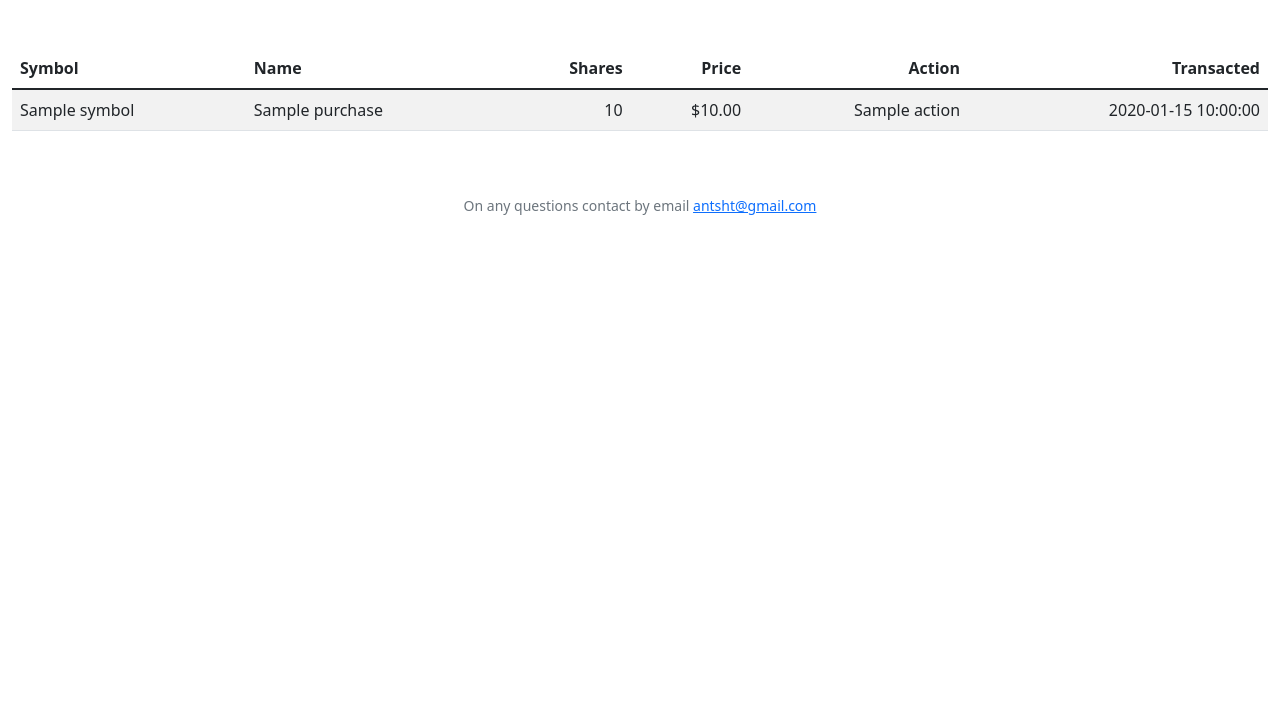
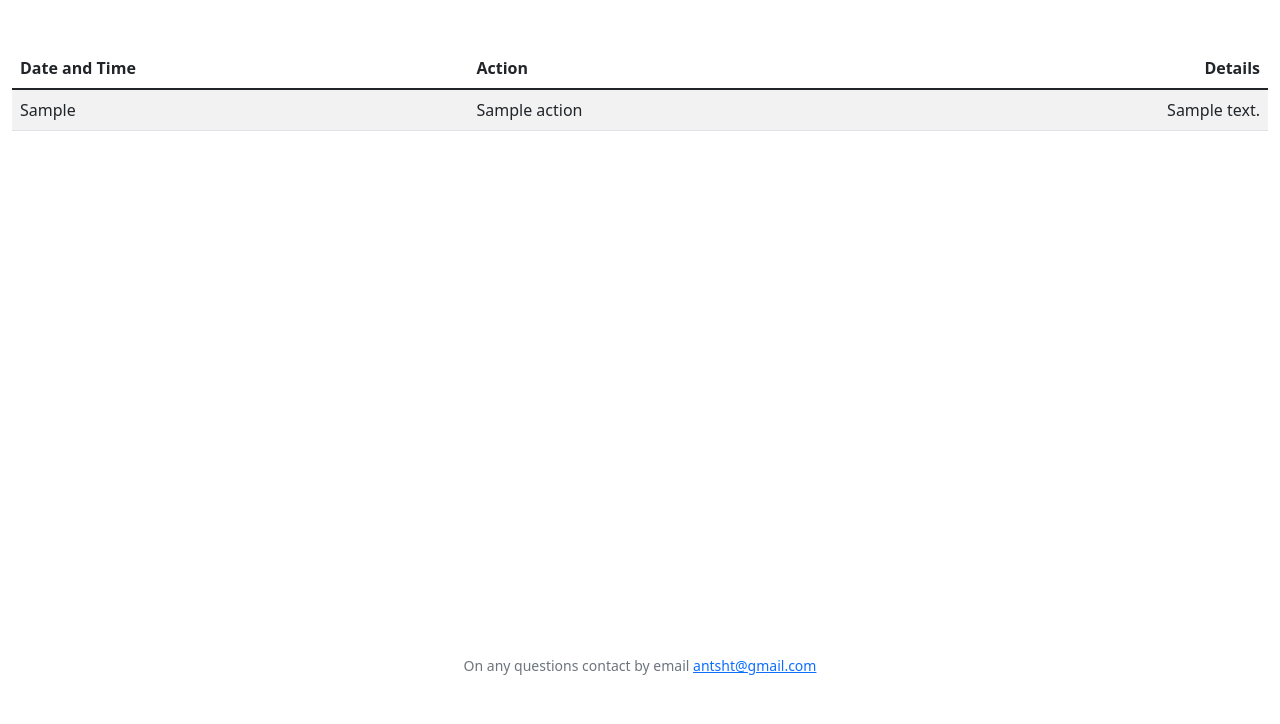
Before and after one commit to antsht/ved_gen, a Flask app: template templates/history.html in a window 1280 px wide. Shown: the part 76-800 px from the top of the page. Run offline with Flask 3, Linux system fonts and the light colour scheme; the template is opened without the code that fills it: most values are stand-ins (such as "Sample title", 1, 10 or a date in 2020).

Commit message:
feat: hisory page fix: uplad bugs

```diff
--- a/app.py
+++ b/app.py
@@ -1,23 +1,16 @@
-import datetime
-import io
-import os
-
-import openpyxl
 from flask import Flask, flash, redirect, render_template, request, send_file, session
 
 from werkzeug.security import check_password_hash, generate_password_hash
 
-from database import get_vedomosti, get_students
+from database import get_vedomosti, get_students, get_history
 from xlsxhelper import generate_xlsx_ved, upload_xlsx_ved
 from flask_session import Session
-from helpers import apology, format_hrs, login_required, lookup, usd, weak_password
-from sql import SQL
+from helpers import apology, format_hrs, login_required, weak_password
 
 # Configure application
 app = Flask(__name__)
 
 # Custom filter
-app.jinja_env.filters["usd"] = usd
 app.jinja_env.filters["hrs"] = format_hrs
 
 
@@ -26,9 +19,7 @@ app.config["SESSION_PERMANENT"] = False
 app.config["SESSION_TYPE"] = "filesystem"
 Session(app)
 
-# Configure CS50 Library to use SQLite database
-# db = SQL("sqlite:///finance.db")
-db = SQL("sqlite:///vedDB.db")
+
 
 
 @app.after_request
@@ -39,10 +30,14 @@ def after_request(response):
     response.headers["Pragma"] = "no-cache"
     return response
 
-
+#
 @app.route("/", methods=["GET", "POST"])
 @login_required
 def index():
+    """
+    This is the main page route. It shows a list of exam templates.
+    For each template, it also shows a list of students.
+    """
     if request.method == "GET":
         vedomosti = get_vedomosti()
         if request.args.get("ved") is not None and len(request.args.get("ved")) > 0:
@@ -51,8 +46,9 @@ def index():
         else:
             return render_template("index.html", vedomosti=vedomosti, students=[])
     if request.method == "POST":
-        print(request.form.get("id"))
-        return redirect("/vedomost?id=" + request.form.get("id"))
+        id = int(request.form.get("id"))
+        xlsx_file = generate_xlsx_ved(id)
+        return send_file(xlsx_file, download_name="output.xlsx", as_attachment=True)
 
 
 @app.route("/vedomost", methods=["GET", "POST"])
@@ -68,7 +64,8 @@ def vedomost():
         id = int(request.form.get("id"))
 
         xlsx_file = generate_xlsx_ved(id)
-        flash("XLS generated", category="message")
+        #flash(f"XLSX for vedomost #{id} was generated", category="message")
+
         return send_file(xlsx_file, download_name="output.xlsx", as_attachment=True)
 
 
@@ -84,15 +81,18 @@ def upload():
         if file.filename == "":
             return "No selected file"
         if file:
-            if upload_xlsx_ved(file):
-                return "File uploaded successfully"
-            return "Error during processing uploaded XLSX file"
+            id=upload_xlsx_ved(file)
+            if id:
+                return redirect(f"/?ved={id}")
+            flash("There where an error during XLSX upload", category="error")
+            return redirect("/")
 
 
 @app.route("/history")
 @login_required
 def history():
-    return render_template("history.html", history_records=None)
+    history_records = get_history()
+    return render_template("history.html", history_records=history_records)
 
 
 @app.route("/login", methods=["GET", "POST"])
--- a/helpers.py
+++ b/helpers.py
@@ -1,11 +1,3 @@
-import csv
-import datetime
-import pytz
-import requests
-import subprocess
-import urllib
-import uuid
-
 from flask import redirect, render_template, session
 from functools import wraps
 
@@ -51,44 +43,6 @@ def login_required(f):
     return decorated_function
 
 
-def lookup(symbol):
-    """Look up quote for symbol."""
-
-    # Prepare API request
-    symbol = symbol.upper()
-    end = datetime.datetime.now(pytz.timezone("US/Eastern"))
-    start = end - datetime.timedelta(days=7)
-
-    # Yahoo Finance API
-    url = (
-        f"https://query1.finance.yahoo.com/v7/finance/download/{urllib.parse.quote_plus(symbol)}"
-        f"?period1={int(start.timestamp())}"
-        f"&period2={int(end.timestamp())}"
-        f"&interval=1d&events=history&includeAdjustedClose=true"
-    )
-
-    # Query API
-    try:
-        response = requests.get(
-            url,
-            cookies={"session": str(uuid.uuid4())},
-            headers={"User-Agent": "python-requests", "Accept": "*/*"},
-        )
-        response.raise_for_status()
-
-        # CSV header: Date,Open,High,Low,Close,Adj Close,Volume
-        quotes = list(csv.DictReader(response.content.decode("utf-8").splitlines()))
-        quotes.reverse()
-        price = round(float(quotes[0]["Adj Close"]), 2)
-        return {"name": symbol, "price": price, "symbol": symbol}
-    except (requests.RequestException, ValueError, KeyError, IndexError):
-        return None
-
-
-def usd(value):
-    """Format value as USD."""
-    return f"${value:,.2f}"
-
 def format_hrs(value):
     """Format value as Hours."""
     return f"{value:,.2f} Ч."
--- a/sql.py
+++ b/sql.py
@@ -1,4 +1,3 @@
-import sys
 import threading
 
 # Thread-local data
@@ -52,7 +51,6 @@ class SQL(object):
         import re
         import sqlalchemy
         import sqlalchemy.orm
-        import threading
 
         # Temporary fix for missing sqlite3 module on the buildpack stack
         try:
--- a/templates/history.html
+++ b/templates/history.html
@@ -1,30 +1,24 @@
 {% extends "layout.html" %}
 
 {% block title %}
-    Index
+    History log
 {% endblock %}
 
 {% block main %}
     <table class="table table-striped">
         <thead>
             <tr>
-                <th class="text-start">Symbol</th>
-                <th class="text-start">Name</th>
-                <th class="text-end">Shares</th>
-                <th class="text-end">Price</th>
-                <th class="text-end">Action</th>
-                <th class="text-end">Transacted</th>
+                <th class="text-start">Date and Time</th>
+                <th class="text-start">Action</th>
+                <th class="text-end">Details</th>
             </tr>
         </thead>
         <tbody>
-            {% for purchase in purchases %}
+            {% for history_rec in history_records %}
                 <tr>
-                    <td class="text-start">{{ purchase.symbol }}</td>
-                    <td class="text-start">{{ purchase.name }}</td>
-                    <td class="text-end">{{ purchase.amount }}</td>
-                    <td class="text-end">{{ purchase.price | usd }}</td>
-                    <td class="text-end">{{ purchase.action }}</td>
-                    <td class="text-end">{{ purchase.timestamp }}</td>
+                    <td class="text-start">{{ history_rec.dt }}</td>
+                    <td class="text-start">{{ history_rec.action }}</td>
+                    <td class="text-end">{{ history_rec.details }}</td>
                 </tr>
             {% endfor %}
 
--- a/templates/layout.html
+++ b/templates/layout.html
@@ -56,11 +56,11 @@
             </header>
         {% endif %}
 
-        <main class="container-fluid py-5 text-center">
+        <main class="container-fluid py-5 text-center mx-auto">
             {% block main %}{% endblock %}
         </main>
 
-        <footer class="mb-5 small text-center text-muted footer">
+        <footer class="mb-5 small text-center text-muted footer fixed-bottom">
             On any questions contact by email <a href="mailto:antsht@gmail.com">antsht@gmail.com</a>
         </footer>
 
```
Also changed, not shown: database.py (+13 -0 lines), templates/vedomost.html (+5 -10 lines), xlsxhelper.py (+24 -7 lines), static/styles.css (line endings or trailing spaces), vedDB.db, 1 other file.
